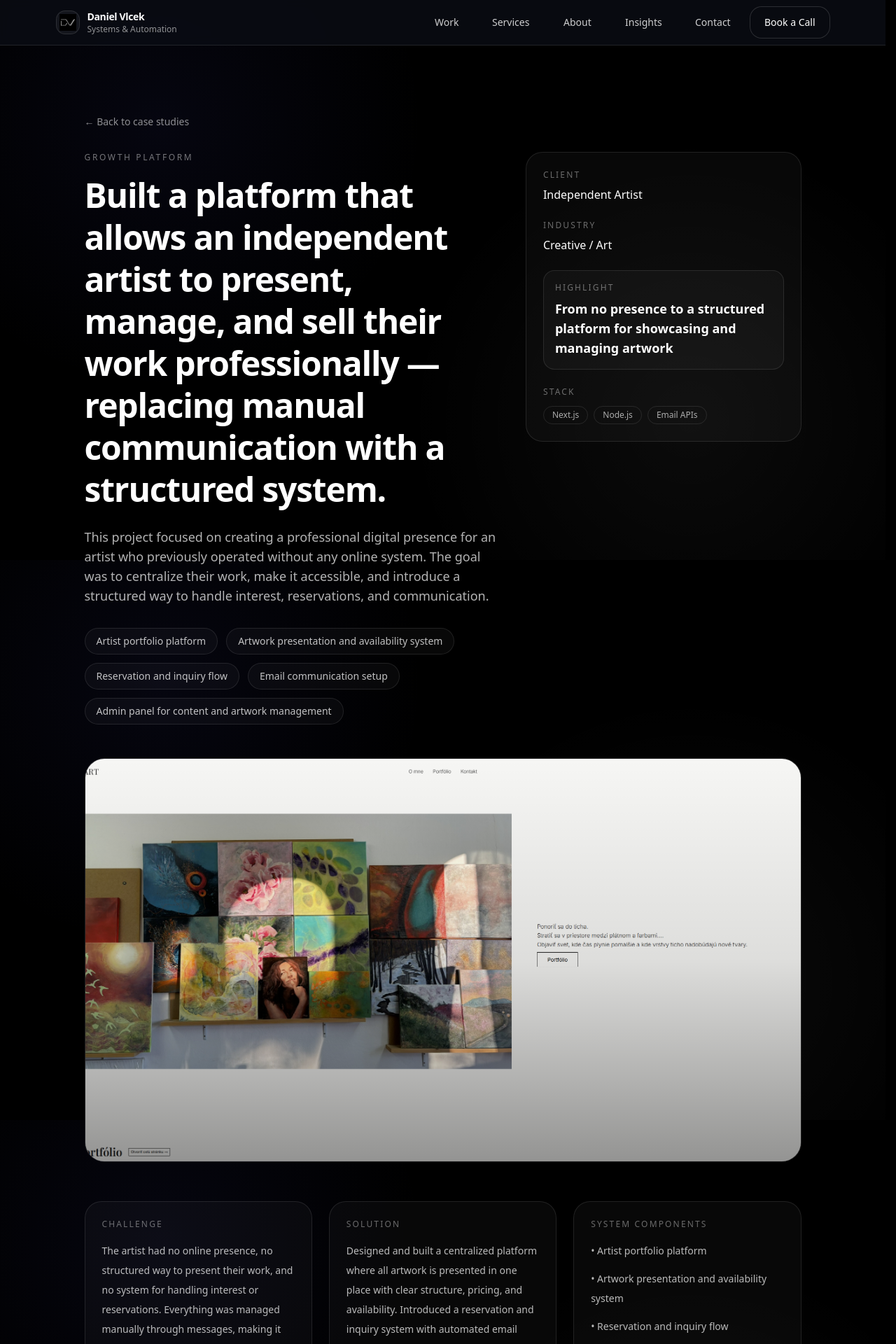
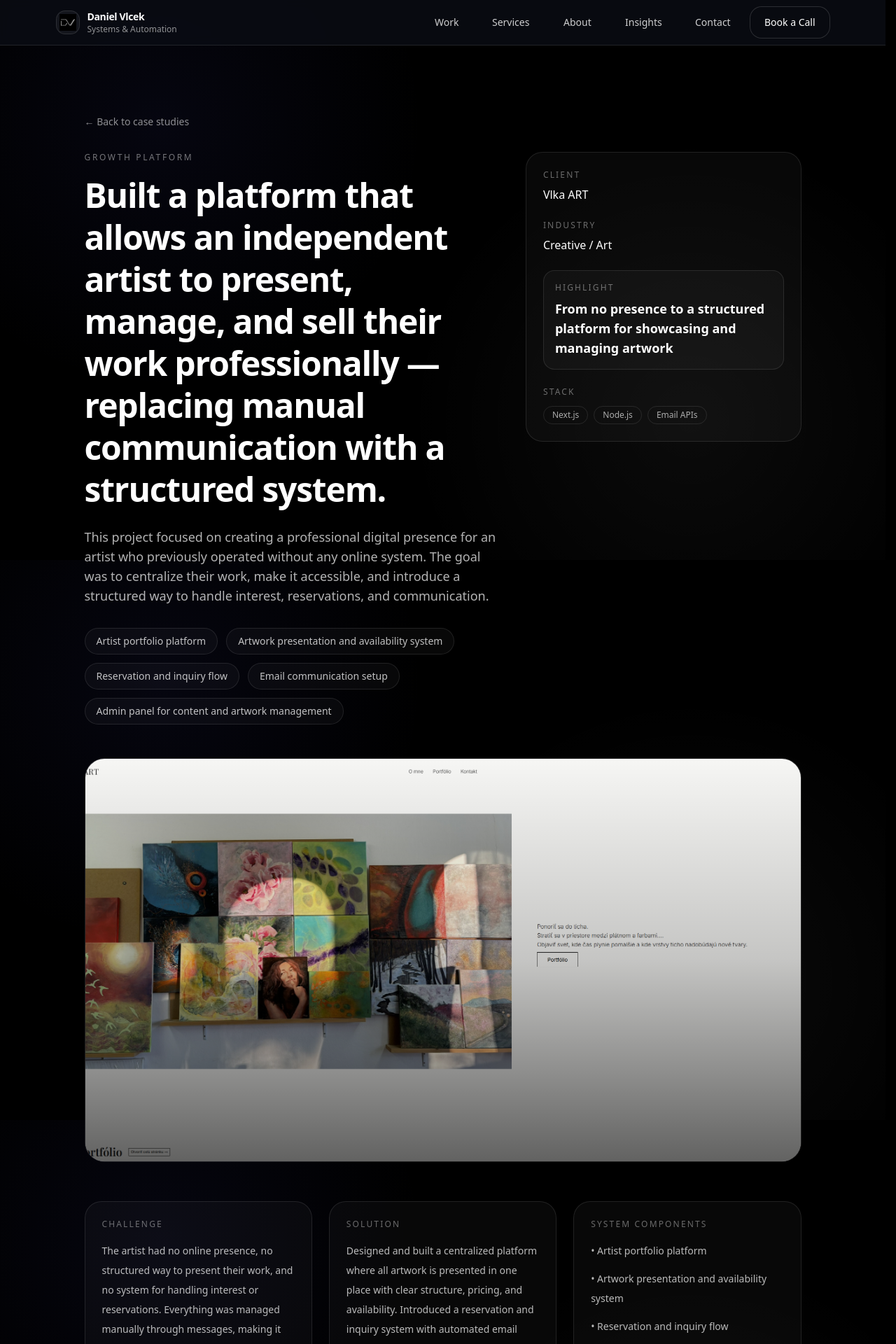
Before and after one commit to dvlcek/daniel-portfolio, a Next.js app: page /work/artist-growth-platform in a window 1280 px wide. Shown: the top 1920 px of the page at 70% size. Built offline with nearby package versions, Linux system fonts and the light colour scheme.

Commit message:
added URL to case study)

```diff
--- a/src/app/work/[slug]/page.tsx
+++ b/src/app/work/[slug]/page.tsx
@@ -145,18 +145,32 @@ export default async function CaseStudyDetailPage({ params }: PageProps) {
             </aside>
           </div>
 
-          <div className="relative mt-12 overflow-hidden rounded-[28px] border border-white/10 bg-white/[0.03]">
-            <div className="relative aspect-[16/9]">
+          <div className="relative mt-12 overflow-hidden rounded-[28px] border border-white/10 bg-white/[0.03] transition duration-500 hover:border-white/25 hover:bg-white/[0.06] hover:shadow-[0_24px_80px_rgba(0,0,0,0.45)]">
+          <Link
+            href={study.liveUrl || study.image}
+            target="_blank"
+            rel="noopener noreferrer"
+            className="group block"
+          >
+            <div className="relative aspect-[16/9] cursor-pointer overflow-hidden">
               <Image
                 src={study.image}
                 alt={`${study.company} case study preview`}
                 fill
-                className="object-cover"
+                className="object-cover transition-transform duration-700 ease-out group-hover:scale-105"
                 priority
               />
-              <div className="absolute inset-0 bg-gradient-to-t from-black/40 via-black/10 to-transparent" />
+
+              <div className="absolute inset-0 bg-gradient-to-t from-black/60 via-black/20 to-transparent transition duration-500 group-hover:from-black/75" />
+
+              <div className="absolute inset-0 flex items-center justify-center opacity-0 transition duration-300 group-hover:opacity-100">
+                <span className="rounded-full bg-white px-6 py-3 text-sm font-medium text-black shadow-2xl transition duration-300 group-hover:scale-105">
+                  Open Full Project →
+                </span>
+              </div>
             </div>
-          </div>
+          </Link>
+        </div>
 
           <div className="mt-14 grid gap-6 md:grid-cols-3">
             <article className="rounded-3xl border border-white/10 bg-white/[0.03] p-6">
--- a/src/components/sections/FeaturedOutcomes.tsx
+++ b/src/components/sections/FeaturedOutcomes.tsx
@@ -9,14 +9,22 @@ import { SectionTitle } from "@/components/ui/SectionTitle";
 import { useStagger } from "@/components/animations/useStagger";
 import { caseStudies } from "@/lib/siteContent";
 
-function getCategoryLabel(category: "websites" | "automation" | "rebuilds") {
+function getCategoryLabel(category: "system_build" | "websites" | "automation" | "rebuilds") {
   switch (category) {
+    case "system_build":
+      return "Business System Build";
+
+    case "automation":
+      return "Operations Optimization";
+
+    case "rebuilds":
+      return "Platform Rebuild";
+
     case "websites":
-      return "Website Build";
-    case "automation":
-      return "Automation System";
-    case "rebuilds":
-      return "Rebuild";
+      return "Growth Platform";
+
+    default:
+      return "Project";
   }
 }
 
--- a/src/lib/siteContent.ts
+++ b/src/lib/siteContent.ts
@@ -15,6 +15,7 @@ export type CaseStudy = {
   company: string;
   industry: string;
   category: "system_build" | "websites" | "automation" | "rebuilds";
+  liveUrl: string;
   result: string;
   whatIDid: string[];
   stack: string[];
@@ -30,9 +31,10 @@ export type CaseStudy = {
 export const caseStudies: CaseStudy[] = [
   {
     slug: "storage-rental-platform",
-    company: "Self-Storage Rental Co.",
+    company: "Mini sklady self storage s.r.o.",
     industry: "Storage Rental",
     category: "system_build",
+    liveUrl: "https://miniskladyslovensko.sk",
     result:
       "Built the entire system that allows a storage rental business to run without administrative overhead — from brand to operations.",
     whatIDid: [
@@ -65,9 +67,10 @@ export const caseStudies: CaseStudy[] = [
   },
   {
     slug: "artist-growth-platform",
-    company: "Independent Artist",
+    company: "Vlka ART",
     industry: "Creative / Art",
     category: "websites",
+    liveUrl: "https://vlkaart.sk",
 
     result:
       "Built a platform that allows an independent artist to present, manage, and sell their work professionally — replacing manual communication with a structured system.",
```
